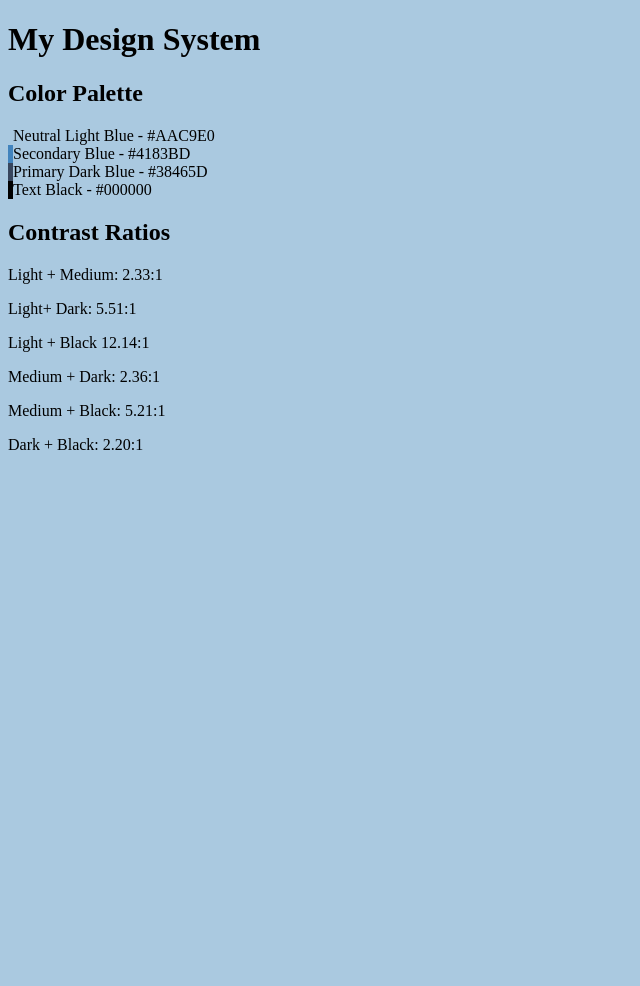
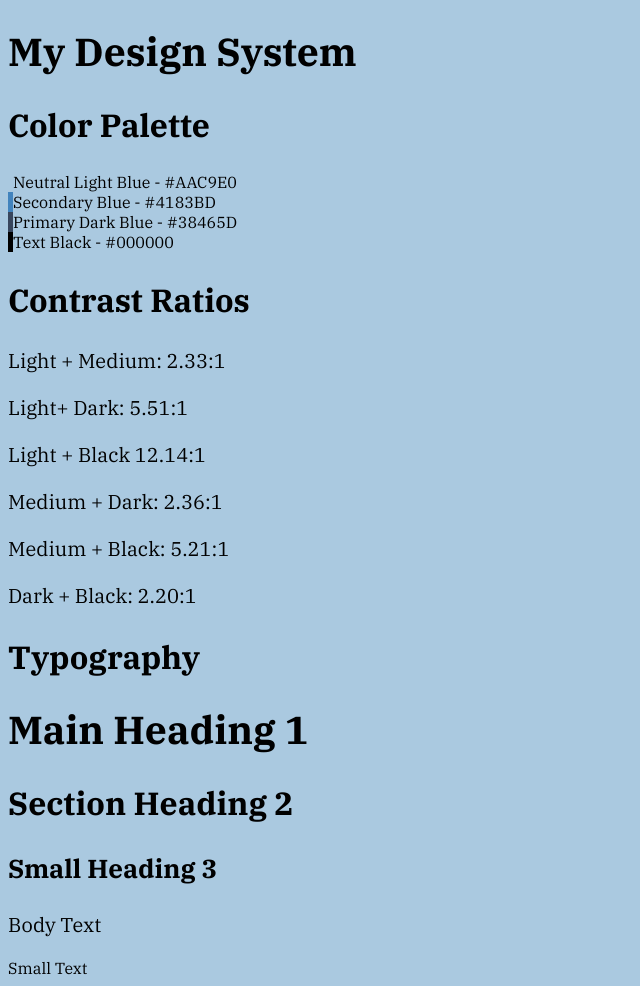
Before and after one commit to maad9863/maad9863.github.io, a plain HTML site: page Midterm/index.html in a window 1280 px wide. Shown: the whole page, without its empty margins (0-640 px from the left). Before the commit the page ends 800 px from the top, so only its background shows below. Drawn offline with Linux system fonts and the light colour scheme.

Commit message:
Typography Scale

```diff
--- a/Midterm/index.html
+++ b/Midterm/index.html
@@ -3,6 +3,7 @@
 <head>
     <title>My Design System</title>
     <link rel="stylesheet" href="style.css">
+    <link href="https://fonts.googleapis.com/css2?family=IBM+Plex+Serif:wght@400;700&display=swap" rel="stylesheet">
 </head>
 
 <body>
@@ -33,5 +34,14 @@
 <p>Medium + Black: 5.21:1
 <p>Dark + Black: 2.20:1
 
+<h2>Typography</h2>
+
+<h1>Main Heading 1</h1>
+<h2>Section Heading 2</h2>
+<h3>Small Heading 3</h3>
+<p>Body Text</p>
+<small>Small Text</small>
+
+
 </body>
 </html>
--- a/Midterm/style.css
+++ b/Midterm/style.css
@@ -1,6 +1,7 @@
 body {
     background-color: #AAC9E0;
     color: #000000;
+    font-family: "IBM Plex Serif", serif;
 
 }
 
@@ -19,3 +20,23 @@ body {
 .black {
     border-left: 5px solid #000000;
 }
+
+
+    h1{
+        font-size: 39px;
+    }
+
+    h2{
+        font-size: 32px;
+    }
+
+    h3{
+        font-size: 26px;
+    }
+
+    p{
+        font-size: 20px;
+    }
+    small{
+        font-size: 16px;
+    }
```
